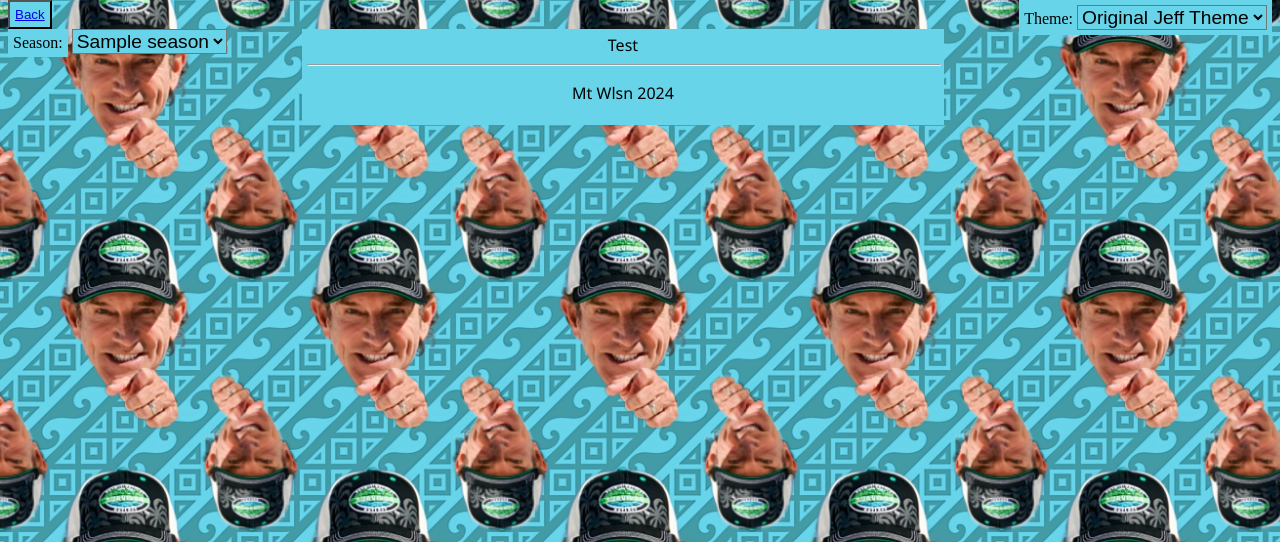
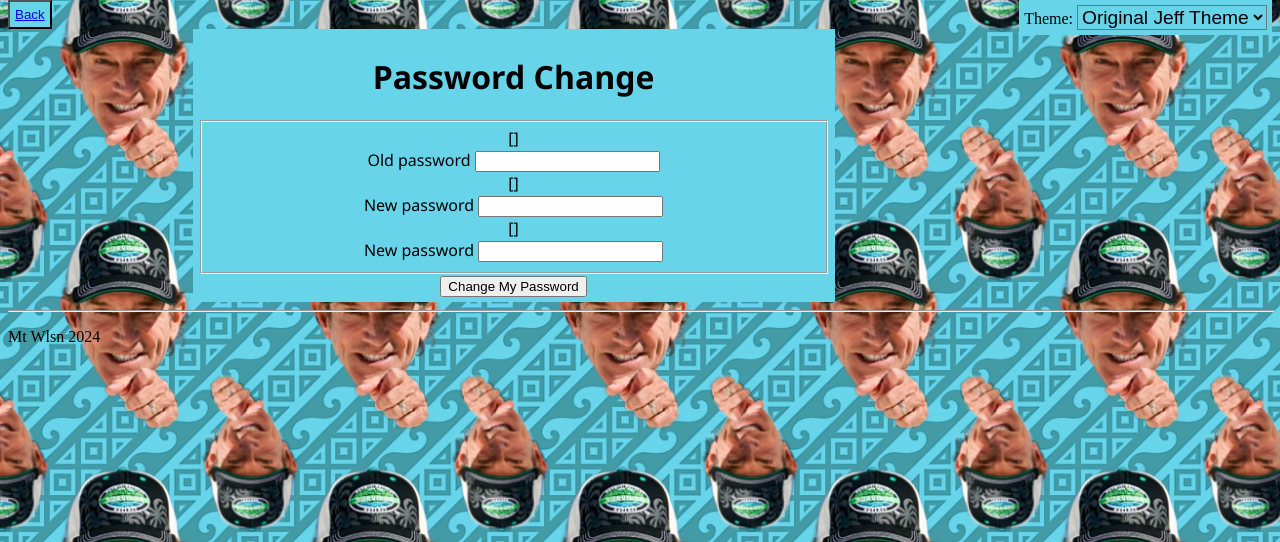
Before and after one commit to mawilson/survivor_draft, a Django app: template survive/templates/survive/password_change.html in a window 1280 px wide. Shown: the part 49-591 px from the top of the page. Run offline with Django 4.2, Linux system fonts and the light colour scheme; the template is opened without the code that fills it: most values are stand-ins (such as "Sample title", 1, 10 or a date in 2020); form fields are guessed from the names that the template uses.

Commit message:
Password change html changes

```diff
--- a/survive/static/survive/site.css
+++ b/survive/static/survive/site.css
@@ -285,3 +285,7 @@
 .text_align_left {
     text-align: left;
 }
+
+.list_style_position_inside {
+    list-style-position: inside;
+}
--- a/survive/templates/survive/login.html
+++ b/survive/templates/survive/login.html
@@ -30,13 +30,13 @@
             </tr>
         </table>
 
-        <input type="submit" value="login">
+        <input type="submit" value="Login">
         <input type="hidden" name="next" value="{{ next }}">
     </form>
 
     <br />
     <a href="{% url 'register' %}">Register</a>
     <br /><br />
-    <a href="{% url 'password_change' %}">Lost password?</a>
+    <a href="{% url 'password_reset' %}">Lost password?</a>
 
 {% endblock %}
--- a/survive/templates/survive/password_change.html
+++ b/survive/templates/survive/password_change.html
@@ -1,7 +1,46 @@
 {% extends "survive/layout.html" %}
 {% block title %}
-    Password Change Page
+    Password Change
 {% endblock %}
+{% block season_selector %}{% endblock %}
 {% block content %}
-    Test
+    <h1>Password Change</h1>
+    <form method="POST">
+        {% csrf_token %}
+        <div>
+        {% if form.errors %}
+            <p>
+                {% if form.errors.items|length > 1 %}Please correct the errors below.{% else %}Please correct the error below.{% endif %}
+            </p>
+        {% endif %}
+
+        <fieldset class="list_style_position_inside">
+            <div>
+                {{ form.old_password.errors }}
+                <div>{{ form.old_password.label_tag }} {{ form.old_password }}</div>
+            </div>
+
+            <div>
+                {{ form.new_password1.errors }}
+                <div>{{ form.new_password1.label_tag }} {{ form.new_password1 }}</div>
+                {% if form.new_password1.help_text %}
+                <div {% if form.new_password1.id_for_label %} id="{{ form.new_password1.id_for_label }}_helptext"{% endif %}>{{ form.new_password1.help_text|safe }}</div>
+                {% endif %}
+            </div>
+
+            <div>
+                {{ form.new_password2.errors }}
+                <div>{{ form.new_password2.label_tag }} {{ form.new_password2 }}</div>
+                {% if form.new_password2.help_text %}
+                <div {% if form.new_password2.id_for_label %} id="{{ form.new_password2.id_for_label }}_helptext"{% endif %}>{{ form.new_password2.help_text|safe }}</div>
+                {% endif %}
+            </div>
+        </fieldset>
+
+        <div>
+            <input type="submit" value="Change My Password">
+        </div>
+
+        </div>
+    </form></div>
 {% endblock %}
--- a/survive/urls.py
+++ b/survive/urls.py
@@ -12,7 +12,8 @@ urlpatterns = [
     # account/auth paths
     path("accounts/login/", auth_views.LoginView.as_view(template_name="survive/login.html", redirect_authenticated_user=True), name="login"),
     path("accounts/logout/", auth_views.LogoutView.as_view(next_page="/"), name="logout"),
-    path("accounts/password_change/", auth_views.PasswordChangeView.as_view(), name="password_change"),
+    path("accounts/password_change/", auth_views.PasswordChangeView.as_view(template_name="survive/password_change.html"), name="password_change"),
+    path("accounts/password_change_done/", auth_views.PasswordChangeDoneView.as_view(template_name="survive/password_change_done.html"), name="password_change_done"),
     path("accounts/password_reset/", auth_views.PasswordResetView.as_view(), name="password_reset"),
     path("accounts/password_reset_confirm/", auth_views.PasswordResetConfirmView.as_view(), name="password_reset_confirm"),
     path("accounts/password_reset_done/", auth_views.PasswordResetDoneView.as_view(), name="password_reset_done"),
```
Also changed, not shown: survive/templates/survive/password_change_done.html (added, +8 -0 lines).
